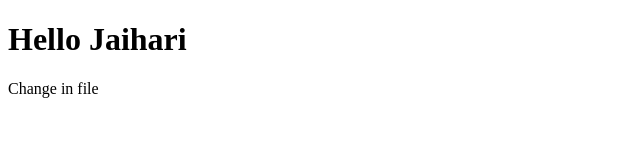
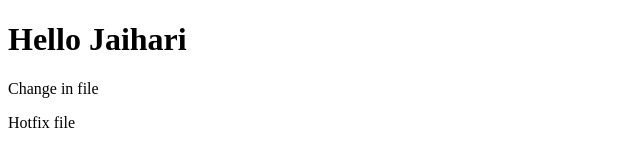
Before and after one commit to Jaihari-B/Sample_Project, a plain HTML site: page index.html in a window 1280 px wide. Shown: the full height of the page, 0-640 px from the left. Drawn offline with Linux system fonts and the light colour scheme.

Commit message:
Hotfix Commit

```diff
--- a/index.html
+++ b/index.html
@@ -8,5 +8,6 @@
 <body>
     <h1>Hello Jaihari</h1>
     <p>Change in file</p>
+    <p>Hotfix file</p>
 </body>
 </html>
```
